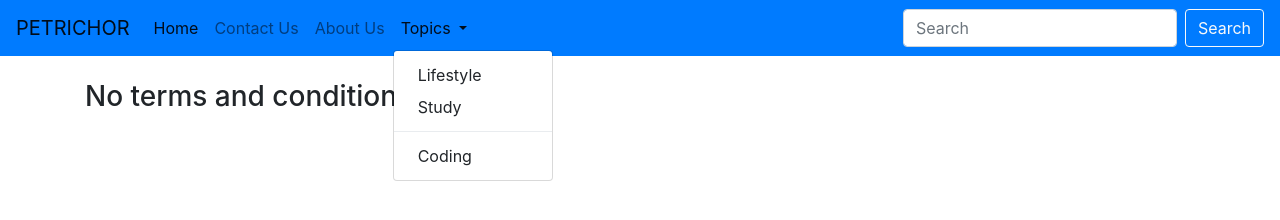
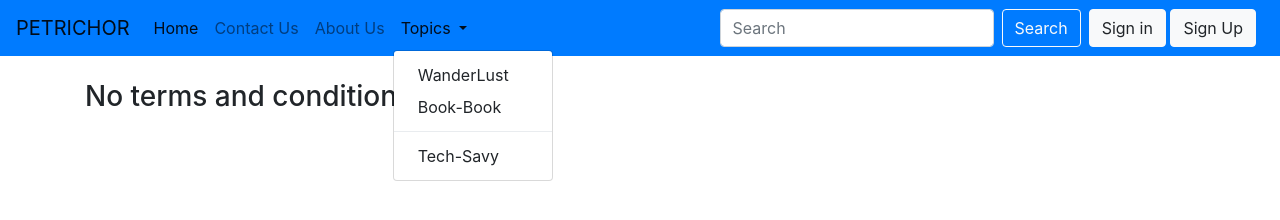
Before and after one commit to JanviRaina/Static_blog_frontend, a plain HTML site: page terms.html in a window 1280 px wide. Both pictures are taken after a click on the button "Topics". Drawn offline with nearby package versions, Linux system fonts and the light colour scheme.

Commit message:
updated terms.html

```diff
--- a/terms.html
+++ b/terms.html
@@ -34,10 +34,10 @@
                 Topics
               </a>
               <div class="dropdown-menu" aria-labelledby="navbarDropdown">
-                <a class="dropdown-item" href="#">Lifestyle</a>
-                <a class="dropdown-item" href="#">Study</a>
+                <a class="dropdown-item" href="#">WanderLust</a>
+                <a class="dropdown-item" href="#">Book-Book</a>
                 <div class="dropdown-divider"></div>
-                <a class="dropdown-item" href="#">Coding</a>
+                <a class="dropdown-item" href="#">Tech-Savy</a>
               </div>
             </li>
           </ul>
@@ -45,6 +45,14 @@
             <input class="form-control mr-sm-2" type="search" placeholder="Search" aria-label="Search">
             <button class="btn btn-outline-light my-2 my-sm-0" type="submit">Search</button>
           </form>
+
+          <div class="mx-2">
+            <button class="btn btn-light"> Sign in </button>
+            <button class="btn btn-light"> Sign Up </button>
+            </div>
+
+
+
         </div>
       </nav>
 
```
